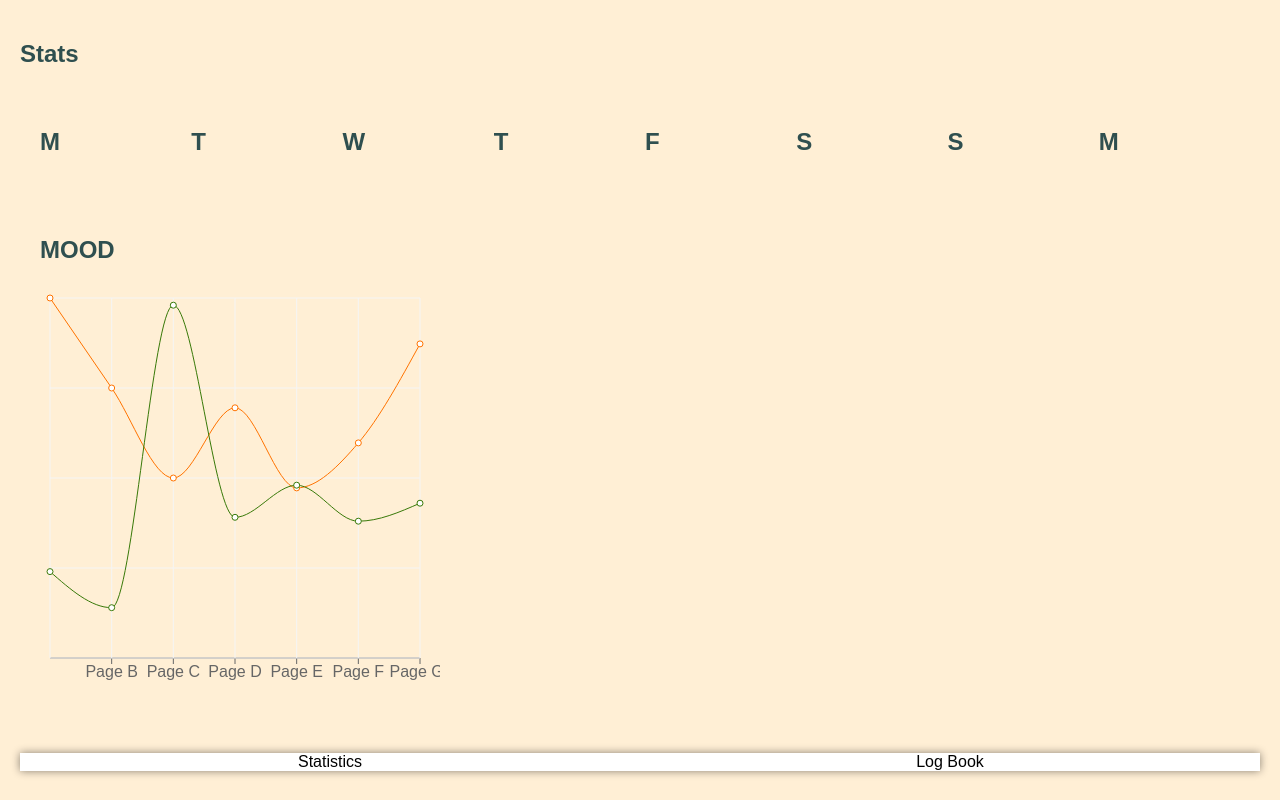
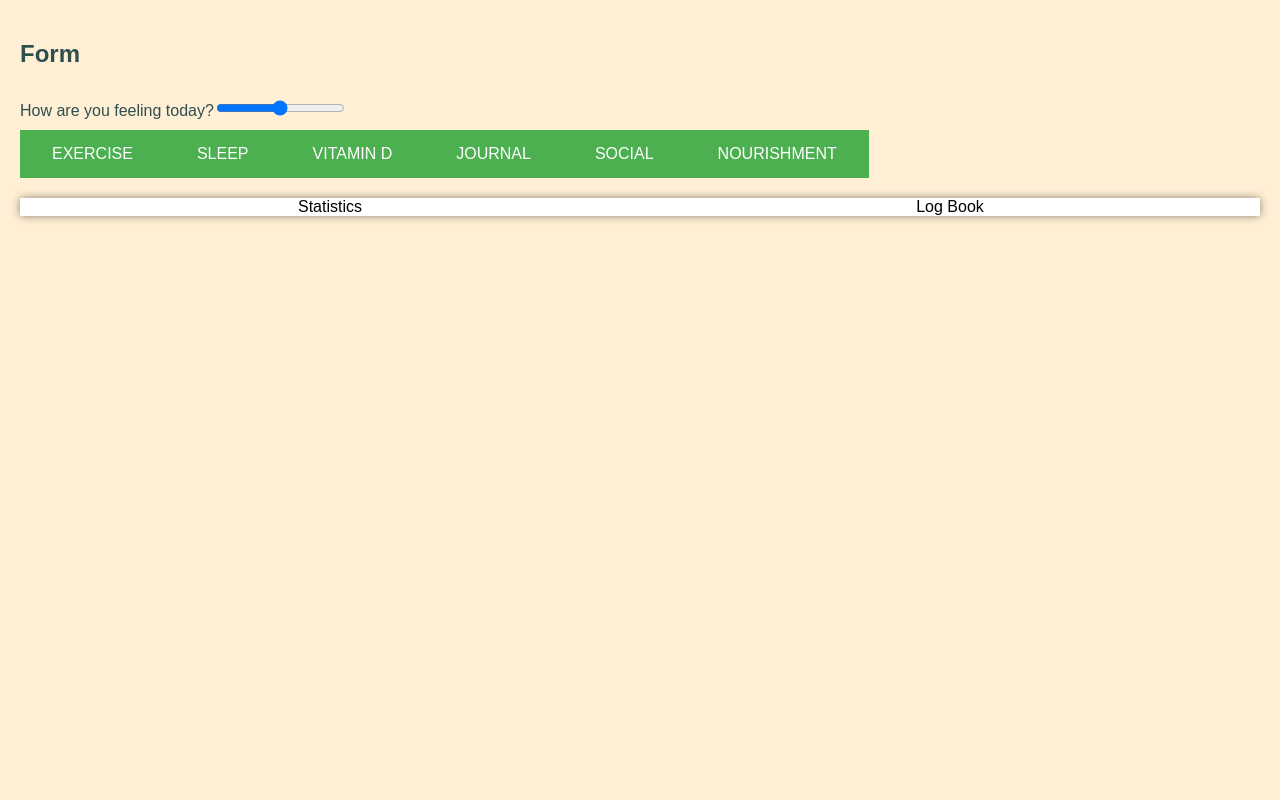
Before and after one commit to sophiewupperman/soul-ution-app, a React (Create React App) app: page /form in a window 1280 px wide. Built offline with nearby package versions, Linux system fonts and the light colour scheme.

Commit message:
Add form

```diff
--- a/src/app/App.js
+++ b/src/app/App.js
@@ -4,6 +4,7 @@ import styled from 'styled-components'
 import GlobalStyles from '../misc/GlobalStyles'
 import Navigation from './Navigation'
 import Stats from '../stats/Stats'
+import Form from '../form/Form'
 
 const Grid = styled.div`
   display: grid;
@@ -13,10 +14,17 @@ export default function App() {
   return (
     <Router>
       <Grid>
-        <Stats />
+        <GlobalStyles />
+        <Route exact path="/" render={() => <Stats />} />
+        <Route
+          path="/form"
+          render={
+            (/*{ history }*/) => (
+              <Form /*onFormSubmit={data => createMoodHabit(data, history)}*/ />
+            )
+          }
+        />
         <Navigation />
-        <GlobalStyles />
-        <Route exact path="/" render={() => <h1>Home</h1>} />
       </Grid>
     </Router>
   )
--- a/src/form/Form.js
+++ b/src/form/Form.js
@@ -0,0 +1,20 @@
+import React from 'react'
+import styled from 'styled-components'
+import MoodSlider from './MoodSlider'
+import HabitButtons from './HabitButtons'
+
+const StyledForm = styled.form`
+  display: grid;
+  gap: 10px;
+  margin-bottom: 20px;
+`
+
+export default function Stats() {
+  return (
+    <StyledForm>
+      <h2>Form</h2>
+      <MoodSlider />
+      <HabitButtons />
+    </StyledForm>
+  )
+}
--- a/src/form/HabitButtons.js
+++ b/src/form/HabitButtons.js
@@ -0,0 +1,43 @@
+import React from 'react'
+import styled from 'styled-components'
+
+const StyledHabitButton = styled.button`
+  background-color: #4caf50; /* Green */
+  border: none;
+  color: white;
+  padding: 15px 32px;
+  text-align: center;
+  text-decoration: none;
+  display: inline-block;
+  font-size: 16px;
+
+  &.active {
+    background: plum;
+    color: white;
+  }
+`
+
+export default function HabitButtons() {
+  return (
+    <div>
+      <StyledHabitButton /*onClick={this./*handel...>}*/>
+        EXERCISE
+      </StyledHabitButton>
+      <StyledHabitButton /*onClick={this./*handel...>}*/>
+        SLEEP
+      </StyledHabitButton>
+      <StyledHabitButton /*onClick={this./*handel...>}*/>
+        VITAMIN D
+      </StyledHabitButton>
+      <StyledHabitButton /*onClick={this./*handel...>}*/>
+        JOURNAL
+      </StyledHabitButton>
+      <StyledHabitButton /*onClick={this./*handel...>}*/>
+        SOCIAL
+      </StyledHabitButton>
+      <StyledHabitButton /*onClick={this./*handel...>}*/>
+        NOURISHMENT
+      </StyledHabitButton>
+    </div>
+  )
+}
--- a/src/form/MoodSlider.js
+++ b/src/form/MoodSlider.js
@@ -0,0 +1,19 @@
+import React from 'react'
+
+export default function MoodSlider() {
+  return (
+    <div>
+      <label>How are you feeling today?</label>
+      <input
+        /*value=MOOD*/
+        type="range"
+        min="0"
+        max="100"
+        value="50"
+        class="slider"
+        id="myRange"
+        /*onChange={this.handle...Change}*/
+      />
+    </div>
+  )
+}
```
